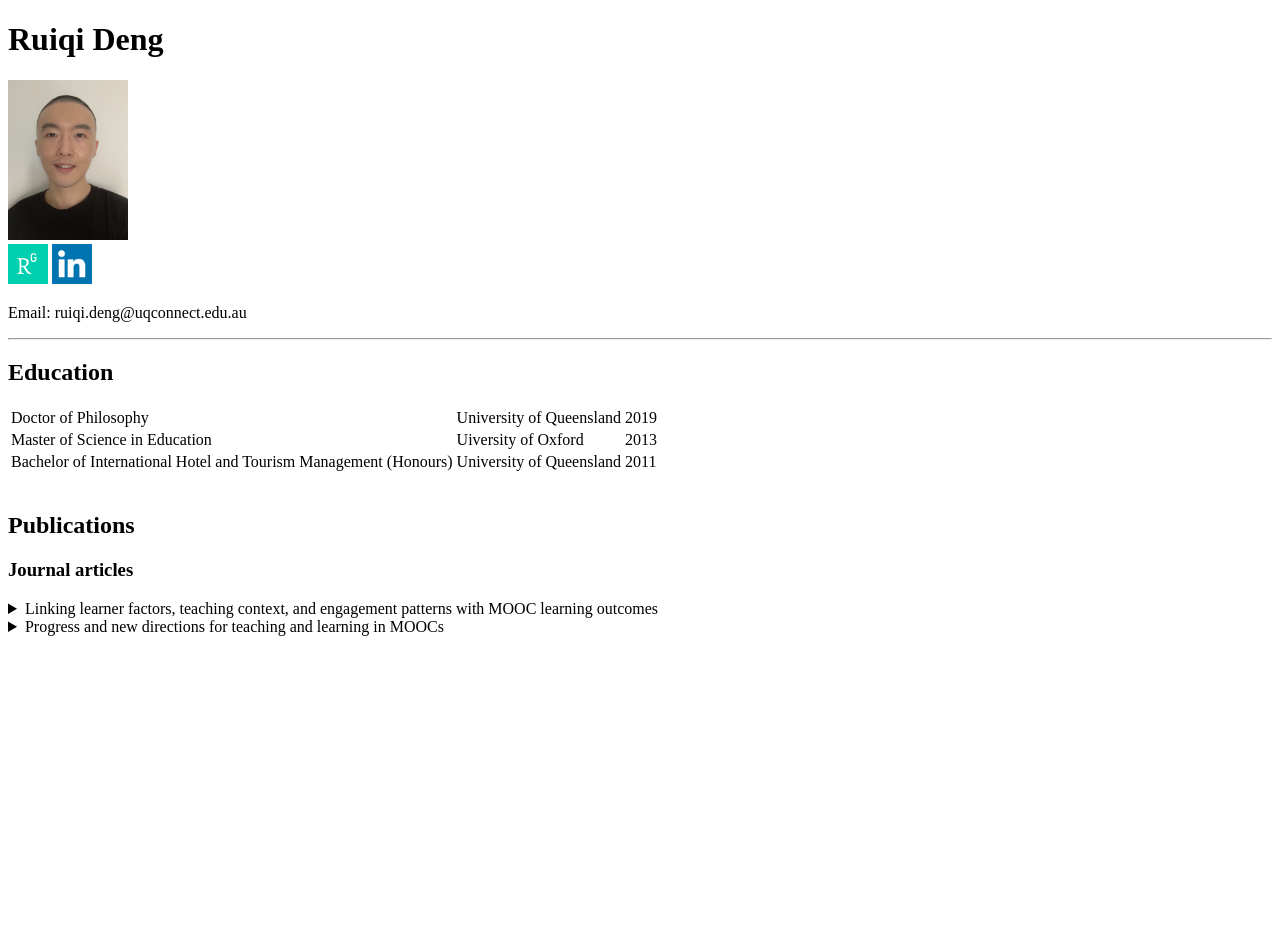
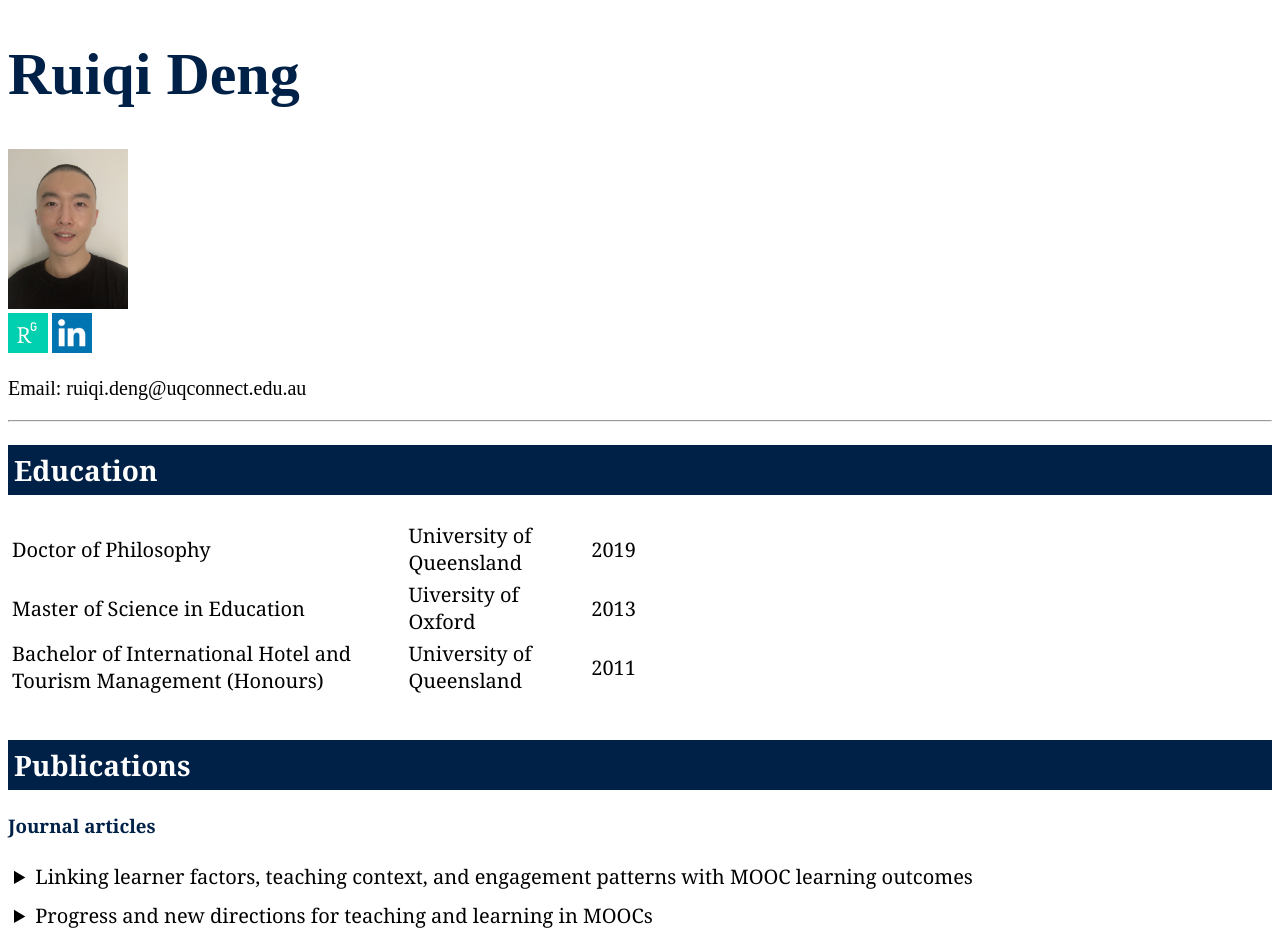
Before and after one commit to RuiqiD/RuiqiD.github.io, a plain HTML site: page index.html in a window 1280 px wide. Before the commit the page ends 800 px from the top, so only its background shows below. Drawn offline with Linux system fonts and the light colour scheme.

Commit message:
Add files via upload

```diff
--- /dev/null
+++ b/css/style.css
@@ -0,0 +1,35 @@
+h1{
+	color: #002147;
+	font-size: 60px
+}
+
+p{
+	font-size: 20px
+}
+
+h2{
+	color: white;
+	font-family: Georgia;
+	background-color: #002147;
+	font-size: 28px;
+	padding: 6px
+}
+
+h3{color: #002147;
+	font-family:Georgia;
+	font-size: 25;
+}
+
+table#t01{
+	text-align: left;
+	font-family: Georgia;
+	font-size: 20px;
+	width: 50%;
+	border-spacing: 3px
+}
+
+details{
+	font-size: 20px;
+	font-family: Georgia;
+	padding: 6px
+}
--- a/index.html
+++ b/index.html
@@ -2,8 +2,8 @@
 <html lang="en">
 <head>
 	<meta charset = "utf-8">
-	<title> Ruiqi's personal website </title>
-	<link rel="stylesheet" type="text/css" href="css/style">
+	<title> Ruiqi Deng</title>
+	<link rel="stylesheet" href="css/style.css" />
 </head>
 
 <!--Personal information-->
```
